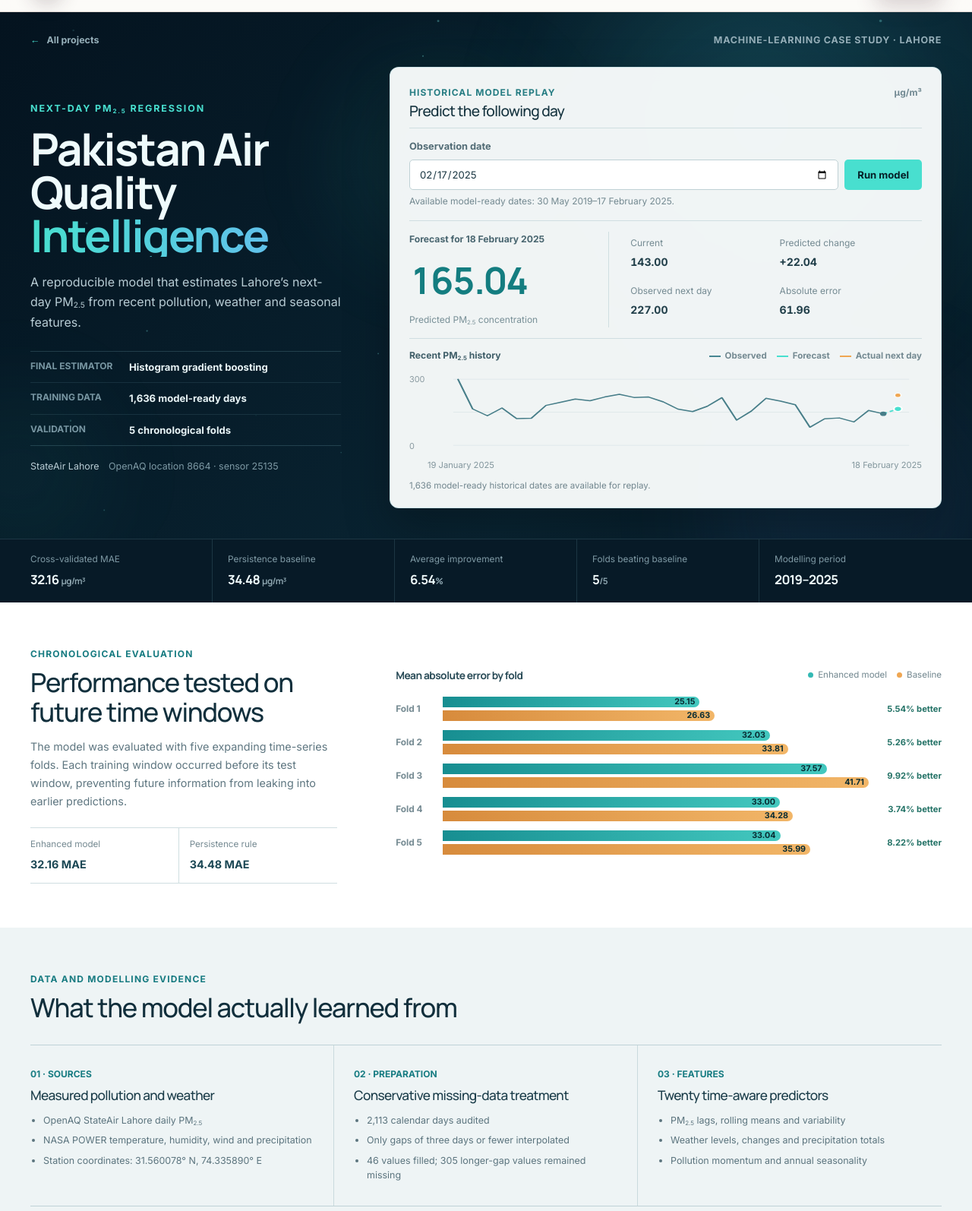
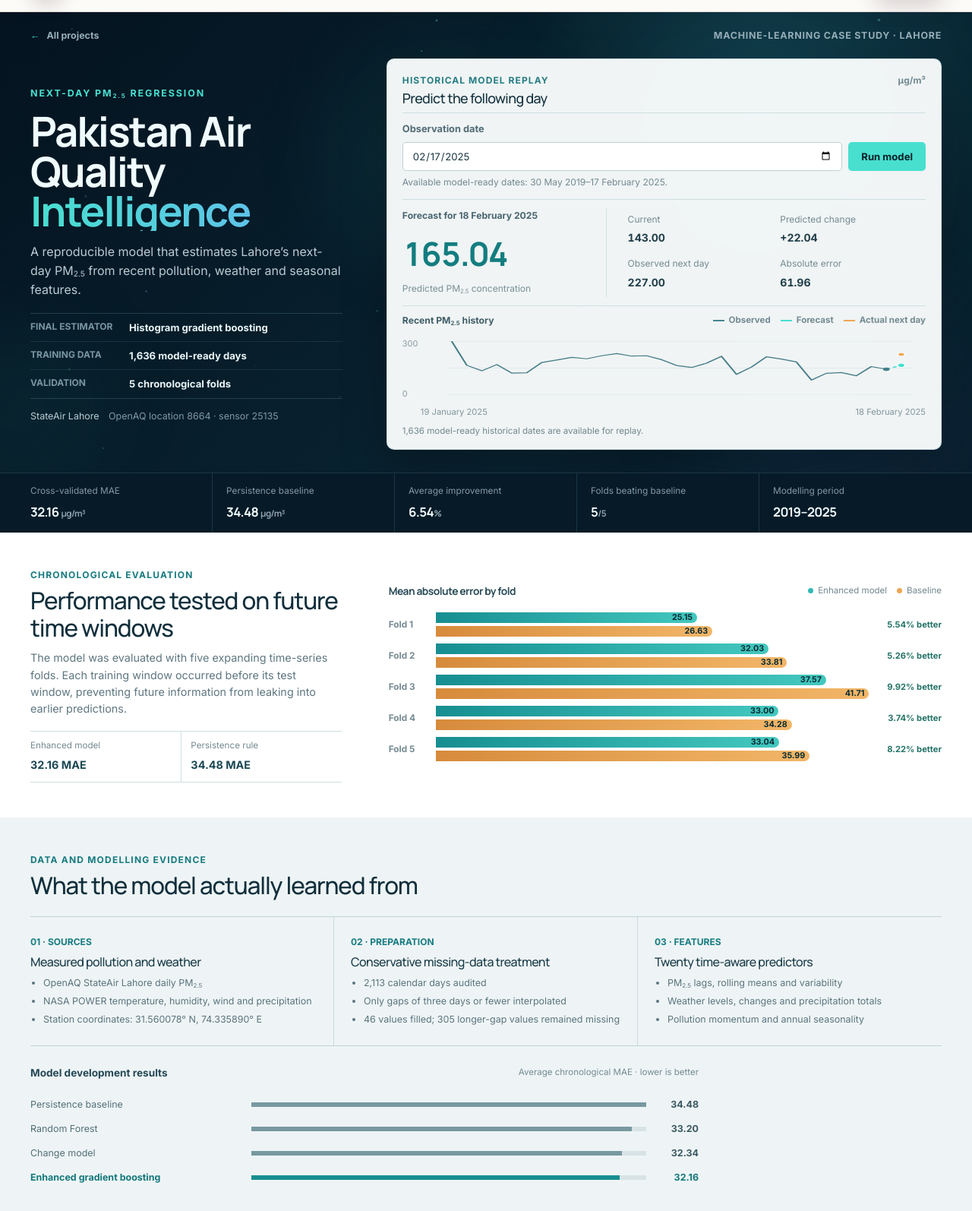
Before and after one commit to DrHiraBenish/DrHiraBenish.github.io, a plain HTML site: page projects/pakistan-air-quality-intelligence/index.html in a window 1280 px wide. Shown: the part 66-1660 px from the top of the page at 76% size. Drawn offline with Linux system fonts and the light colour scheme.

Commit message:
Compact air quality case study layout

```diff
--- a/projects/pakistan-air-quality-intelligence/index.html
+++ b/projects/pakistan-air-quality-intelligence/index.html
@@ -16,7 +16,7 @@
     <link rel="preconnect" href="https://fonts.gstatic.com" crossorigin>
     <link href="https://fonts.googleapis.com/css2?family=Inter:wght@400;500;600;700&amp;family=Manrope:wght@500;600;700;800&amp;display=swap" rel="stylesheet">
     <link rel="stylesheet" href="../../css/style.css?v=19">
-    <link rel="stylesheet" href="project.css?v=8">
+    <link rel="stylesheet" href="project.css?v=9">
 </head>
 <body data-page="projects" class="aq-ml-page">
     <a class="skip-link" href="#main-content">Skip to main content</a>
--- a/projects/pakistan-air-quality-intelligence/project.css
+++ b/projects/pakistan-air-quality-intelligence/project.css
@@ -31,9 +31,9 @@
 
 .forecast-stage {
     position: relative;
-    min-height: 675px;
+    min-height: 600px;
     overflow: hidden;
-    padding: 26px 0 40px;
+    padding: 20px 0 30px;
     color: #edf9fb;
     background:
         radial-gradient(circle at 78% 18%, rgba(40, 144, 166, 0.2), transparent 27%),
@@ -85,7 +85,7 @@
     display: flex;
     justify-content: space-between;
     align-items: center;
-    margin-bottom: 25px;
+    margin-bottom: 20px;
 }
 
 .forecast-topline a,
@@ -105,7 +105,7 @@
     display: grid;
     grid-template-columns: minmax(0, 0.72fr) minmax(560px, 1.28fr);
     align-items: center;
-    gap: clamp(42px, 5vw, 76px);
+    gap: clamp(34px, 4.5vw, 60px);
 }
 
 .forecast-intro { max-width: 545px; }
@@ -122,7 +122,7 @@
 .forecast-intro h1 {
     margin: 0;
     color: #effbfc;
-    font-size: clamp(2.75rem, 4.6vw, 4.5rem);
+    font-size: clamp(2.55rem, 4.25vw, 4.1rem);
     font-weight: 700;
     line-height: 0.97;
 }
@@ -136,15 +136,15 @@
 
 .forecast-deck {
     max-width: 540px;
-    margin: 20px 0 0;
+    margin: 15px 0 0;
     color: #b8ccd4;
     font-size: 1rem;
-    line-height: 1.65;
+    line-height: 1.55;
 }
 
 .forecast-facts {
     display: grid;
-    margin: 25px 0 0;
+    margin: 18px 0 0;
     border-top: 1px solid rgba(145, 202, 216, 0.2);
     border-bottom: 1px solid rgba(145, 202, 216, 0.2);
 }
@@ -152,7 +152,7 @@
 .forecast-facts > div {
     display: grid;
     grid-template-columns: 118px 1fr;
-    padding: 9px 0;
+    padding: 7px 0;
     border-bottom: 1px solid rgba(145, 202, 216, 0.12);
     gap: 12px;
 }
@@ -162,15 +162,15 @@
 .forecast-facts dd { margin: 0; }
 .forecast-facts dt { color: #7896a2; font-size: 0.75rem; font-weight: 700; text-transform: uppercase; }
 .forecast-facts dd { color: #e8f4f6; font-size: 0.82rem; font-weight: 700; }
-.station-note { margin: 16px 0 0; color: #7e9aa5; font-size: 0.78rem; }
+.station-note { margin: 12px 0 0; color: #7e9aa5; font-size: 0.78rem; }
 .station-note span { margin-right: 9px; color: #b9cdd5; }
 
 .prediction-workbench {
-    padding: 23px 25px 20px;
+    padding: 18px 20px 16px;
     color: var(--aq-ink);
     background: rgba(249, 252, 252, 0.965);
     border: 1px solid rgba(151, 202, 211, 0.38);
-    border-radius: 12px;
+    border-radius: 10px;
     box-shadow: 0 26px 60px rgba(0, 0, 0, 0.25);
     backdrop-filter: blur(9px);
 }
@@ -179,7 +179,7 @@
     display: flex;
     justify-content: space-between;
     align-items: start;
-    padding-bottom: 12px;
+    padding-bottom: 9px;
     border-bottom: 1px solid var(--aq-line);
     gap: 20px;
 }
@@ -187,14 +187,14 @@
 .workbench-heading p,
 .workbench-heading h2 { margin: 0; }
 .workbench-heading p { color: #267d83; font-size: 0.75rem; font-weight: 800; letter-spacing: 0.09em; text-transform: uppercase; }
-.workbench-heading h2 { margin-top: 3px; color: #15333f; font-size: 1.2rem; }
+.workbench-heading h2 { margin-top: 3px; color: #15333f; font-size: 1.12rem; }
 .workbench-heading > span { color: #718992; font-size: 0.75rem; font-weight: 700; }
 
-.forecast-form { margin-top: 13px; }
+.forecast-form { margin-top: 10px; }
 .forecast-form label { display: block; margin-bottom: 6px; color: #526c76; font-size: 0.8rem; font-weight: 700; }
 .forecast-form > div { display: grid; grid-template-columns: minmax(0, 1fr) auto; gap: 8px; }
 .forecast-form input,
-.forecast-form button { min-height: 40px; border-radius: 5px; font: inherit; font-size: 0.82rem; }
+.forecast-form button { min-height: 38px; border-radius: 5px; font: inherit; font-size: 0.82rem; }
 .forecast-form input { width: 100%; padding: 0 12px; color: #183541; background: #fff; border: 1px solid #bfd1d5; outline: none; }
 .forecast-form input:focus { border-color: #2b9fa0; box-shadow: 0 0 0 3px rgba(43, 159, 160, 0.1); }
 .forecast-form button { padding: 0 17px; cursor: pointer; color: #062027; background: var(--aq-cyan); border: 0; font-weight: 800; transition: background 180ms ease, transform 180ms ease; }
@@ -205,8 +205,8 @@
     display: grid;
     grid-template-columns: minmax(170px, 0.78fr) minmax(290px, 1.22fr);
     align-items: stretch;
-    margin-top: 15px;
-    padding: 14px 0;
+    margin-top: 12px;
+    padding: 11px 0;
     border-top: 1px solid var(--aq-line);
     border-bottom: 1px solid var(--aq-line);
 }
@@ -216,7 +216,7 @@
 .primary-reading strong,
 .primary-reading small { display: block; }
 .primary-reading span { color: #496670; font-size: 0.76rem; font-weight: 700; }
-.primary-reading strong { margin-top: 2px; color: #147d80; font-size: clamp(2.25rem, 3.8vw, 3.15rem); font-variant-numeric: tabular-nums; }
+.primary-reading strong { margin-top: 2px; color: #147d80; font-size: clamp(2rem, 3.4vw, 2.7rem); font-variant-numeric: tabular-nums; }
 .primary-reading small { color: #789097; font-size: 0.75rem; }
 
 .supporting-readings {
@@ -232,14 +232,14 @@
 .supporting-readings dt { color: #758b93; font-size: 0.75rem; }
 .supporting-readings dd { margin-top: 2px; color: #213f4a; font-size: 0.88rem; font-weight: 800; font-variant-numeric: tabular-nums; }
 
-.history-chart { margin: 12px 0 0; }
+.history-chart { margin: 9px 0 0; }
 .history-chart figcaption { display: flex; justify-content: space-between; align-items: center; color: #405f69; font-size: 0.76rem; font-weight: 700; gap: 14px; }
 .chart-legend { display: flex; align-items: center; color: #748a92; font-size: 0.72rem; gap: 6px; }
 .chart-legend i { width: 15px; height: 2px; background: #478692; }
 .chart-legend i:nth-child(2) { margin-left: 7px; background: var(--aq-cyan); }
 .chart-legend i:nth-child(3) { margin-left: 7px; background: var(--aq-amber); }
 .chart-frame { position: relative; margin-top: 6px; padding-left: 22px; }
-.chart-frame svg { display: block; width: 100%; height: 118px; overflow: visible; }
+.chart-frame svg { display: block; width: 100%; height: 95px; overflow: visible; }
 .axis-high,
 .axis-low { position: absolute; left: 0; color: #8a9ba1; font-size: 0.68rem; }
 .axis-high { top: 5px; }
@@ -252,13 +252,13 @@
 .forecast-point { fill: var(--aq-cyan); stroke: #fff; stroke-width: 2; }
 .actual-point { fill: var(--aq-amber); stroke: #fff; stroke-width: 1.5; }
 .chart-dates { display: flex; justify-content: space-between; padding-left: 24px; color: #82969d; font-size: 0.7rem; }
-.console-message { margin: 9px 0 0; color: #72878f; font-size: 0.72rem; line-height: 1.45; }
+.console-message { margin: 7px 0 0; color: #72878f; font-size: 0.72rem; line-height: 1.4; }
 
 /* Verified metric line */
 
 .evidence-strip { color: #dbecef; background: #071a27; border-top: 1px solid rgba(143, 204, 217, 0.16); }
 .evidence-grid { display: grid; grid-template-columns: repeat(5, 1fr); }
-.evidence-grid > div { padding: 16px 20px; border-right: 1px solid rgba(143, 204, 217, 0.16); }
+.evidence-grid > div { padding: 13px 18px; border-right: 1px solid rgba(143, 204, 217, 0.16); }
 .evidence-grid > div:first-child { padding-left: 0; }
 .evidence-grid > div:last-child { border-right: 0; }
 .evidence-grid span,
@@ -269,8 +269,8 @@
 
 /* Chronological validation */
 
-.validation-section { padding: 58px 0; background: #fff; }
-.validation-layout { display: grid; grid-template-columns: minmax(300px, 0.72fr) minmax(520px, 1.28fr); align-items: center; gap: clamp(42px, 6vw, 86px); }
+.validation-section { padding: 46px 0; background: #fff; }
+.validation-layout { display: grid; grid-template-columns: minmax(300px, 0.72fr) minmax(520px, 1.28fr); align-items: center; gap: clamp(38px, 5vw, 62px); }
 
 .section-copy > p:first-child,
 .section-heading > p,
@@ -292,13 +292,13 @@
 .source-shell h2 {
     margin: 6px 0 0;
     color: #112f3c;
-    font-size: clamp(1.75rem, 2.7vw, 2.5rem);
+    font-size: clamp(1.65rem, 2.45vw, 2.25rem);
     line-height: 1.13;
 }
 
-.section-copy > p:last-of-type { margin: 15px 0 0; color: #5e7680; font-size: 0.9rem; line-height: 1.67; }
-.validation-summary { display: flex; margin: 22px 0 0; border-top: 1px solid var(--aq-line); border-bottom: 1px solid var(--aq-line); }
-.validation-summary div { flex: 1; padding: 12px 14px; border-right: 1px solid var(--aq-line); }
+.section-copy > p:last-of-type { margin: 11px 0 0; color: #5e7680; font-size: 0.9rem; line-height: 1.55; }
+.validation-summary { display: flex; margin: 17px 0 0; border-top: 1px solid var(--aq-line); border-bottom: 1px solid var(--aq-line); }
+.validation-summary div { flex: 1; padding: 9px 12px; border-right: 1px solid var(--aq-line); }
 .validation-summary div:first-child { padding-left: 0; }
 .validation-summary div:last-child { border-right: 0; }
 .validation-summary dt,
@@ -312,7 +312,7 @@
 .fold-chart figcaption > span { display: flex; align-items: center; color: #72878f; font-size: 0.72rem; gap: 6px; }
 .fold-chart figcaption i { width: 7px; height: 7px; background: #34b9b4; border-radius: 50%; }
 .fold-chart figcaption i:nth-of-type(2) { margin-left: 7px; background: var(--aq-amber); }
-.fold-row { display: grid; grid-template-columns: 50px minmax(0, 1fr) 80px; align-items: center; margin-bottom: 12px; gap: 12px; }
+.fold-row { display: grid; grid-template-columns: 50px minmax(0, 1fr) 80px; align-items: center; margin-bottom: 9px; gap: 12px; }
 .fold-row > b { color: #768b93; font-family: Inter, sans-serif; font-size: 0.74rem; letter-spacing: 0; }
 .fold-row > div { display: grid; gap: 4px; }
 .fold-row i { display: block; width: var(--bar); min-width: 55px; height: 14px; overflow: hidden; font-style: normal; background: linear-gradient(90deg, #178e91, #43c8bf); border-radius: 0 9px 9px 0; transform-origin: left; }
@@ -323,22 +323,22 @@
 
 /* Data and model evidence */
 
-.evidence-section { padding: 58px 0 62px; background: #eef4f5; }
+.evidence-section { padding: 46px 0 48px; background: #eef4f5; }
 .section-heading { max-width: 640px; }
-.evidence-columns { display: grid; grid-template-columns: repeat(3, 1fr); margin-top: 30px; border-top: 1px solid #bfd2d6; border-bottom: 1px solid #bfd2d6; }
-.evidence-columns article { padding: 23px 26px; border-right: 1px solid #c9dadd; }
+.evidence-columns { display: grid; grid-template-columns: repeat(3, 1fr); margin-top: 22px; border-top: 1px solid #bfd2d6; border-bottom: 1px solid #bfd2d6; }
+.evidence-columns article { padding: 18px 22px; border-right: 1px solid #c9dadd; }
 .evidence-columns article:first-child { padding-left: 0; }
 .evidence-columns article:last-child { padding-right: 0; border-right: 0; }
 .evidence-columns article > span { color: #177c82; font-size: 0.75rem; font-weight: 800; text-transform: uppercase; }
-.evidence-columns h3 { margin: 7px 0 0; color: #1b3d4a; font-size: 1.08rem; }
-.evidence-columns ul { margin: 14px 0 0; padding-left: 17px; }
-.evidence-columns li { margin-bottom: 8px; color: #5b747e; font-size: 0.78rem; line-height: 1.5; }
+.evidence-columns h3 { margin: 6px 0 0; color: #1b3d4a; font-size: 1rem; }
+.evidence-columns ul { margin: 10px 0 0; padding-left: 17px; }
+.evidence-columns li { margin-bottom: 6px; color: #5b747e; font-size: 0.78rem; line-height: 1.45; }
 
-.model-results { max-width: 880px; margin-top: 31px; }
+.model-results { max-width: 880px; margin-top: 24px; }
 .results-heading { display: flex; justify-content: space-between; align-items: center; margin-bottom: 14px; gap: 18px; }
 .results-heading span { color: #254956; font-size: 0.85rem; font-weight: 800; }
 .results-heading small { color: #748b94; font-size: 0.72rem; }
-.result-row { display: grid; grid-template-columns: minmax(180px, 0.8fr) minmax(280px, 1.5fr) 55px; align-items: center; min-height: 36px; gap: 14px; }
+.result-row { display: grid; grid-template-columns: minmax(180px, 0.8fr) minmax(280px, 1.5fr) 55px; align-items: center; min-height: 32px; gap: 14px; }
 .result-row > span { color: #536f79; font-size: 0.78rem; }
 .result-row > i { display: block; height: 6px; background: #d7e3e5; }
 .result-row > i b { display: block; width: var(--result); height: 100%; background: #7799a0; transform-origin: left; }
@@ -353,7 +353,7 @@
 .model-workflow {
     position: relative;
     overflow: hidden;
-    padding: 58px 0 60px;
+    padding: 46px 0 48px;
     color: #dcecef;
     background:
         radial-gradient(circle at 12% 90%, rgba(73, 226, 207, 0.09), transparent 26%),
@@ -379,23 +379,23 @@
 .workflow-heading h2 { color: #effafb; }
 .workflow-heading > p { max-width: 440px; margin: 0; color: #91aab5; font-size: 0.9rem; line-height: 1.62; }
 
-.workflow-track { position: relative; display: grid; grid-template-columns: repeat(5, 1fr); margin: 34px 0 30px; padding: 0; list-style: none; }
-.workflow-track::before { position: absolute; top: 25px; right: 8%; left: 8%; height: 1px; content: ""; background: linear-gradient(90deg, rgba(73, 226, 207, 0.1), rgba(73, 226, 207, 0.65), rgba(110, 185, 255, 0.25)); }
-.workflow-track::after { position: absolute; top: 22px; left: 7%; width: 7px; height: 7px; content: ""; background: var(--aq-cyan); border-radius: 50%; box-shadow: 0 0 13px var(--aq-cyan); animation: pipeline-travel 6s ease-in-out infinite; }
+.workflow-track { position: relative; display: grid; grid-template-columns: repeat(5, 1fr); margin: 28px 0 23px; padding: 0; list-style: none; }
+.workflow-track::before { position: absolute; top: 22px; right: 8%; left: 8%; height: 1px; content: ""; background: linear-gradient(90deg, rgba(73, 226, 207, 0.1), rgba(73, 226, 207, 0.65), rgba(110, 185, 255, 0.25)); }
+.workflow-track::after { position: absolute; top: 19px; left: 7%; width: 7px; height: 7px; content: ""; background: var(--aq-cyan); border-radius: 50%; box-shadow: 0 0 13px var(--aq-cyan); animation: pipeline-travel 6s ease-in-out infinite; }
 .workflow-track li { position: relative; z-index: 1; display: grid; justify-items: center; padding: 0 14px; text-align: center; }
-.workflow-track li > span { display: grid; place-items: center; width: 50px; height: 50px; color: var(--aq-cyan); background: #092333; border: 1px solid rgba(73, 226, 207, 0.36); border-radius: 50%; box-shadow: 0 0 0 7px rgba(73, 226, 207, 0.025); font-size: 0.75rem; font-weight: 800; transition: transform 200ms ease, box-shadow 200ms ease; }
+.workflow-track li > span { display: grid; place-items: center; width: 44px; height: 44px; color: var(--aq-cyan); background: #092333; border: 1px solid rgba(73, 226, 207, 0.36); border-radius: 50%; box-shadow: 0 0 0 6px rgba(73, 226, 207, 0.025); font-size: 0.75rem; font-weight: 800; transition: transform 200ms ease, box-shadow 200ms ease; }
 .workflow-track li:hover > span { transform: translateY(-4px); box-shadow: 0 0 0 8px rgba(73, 226, 207, 0.06), 0 0 20px rgba(73, 226, 207, 0.12); }
-.workflow-track li div { margin-top: 14px; }
+.workflow-track li div { margin-top: 10px; }
 .workflow-track strong { color: #edfafa; font-size: 0.84rem; }
 .workflow-track p { margin: 6px 0 0; color: #809ca8; font-size: 0.76rem; line-height: 1.48; }
 
 .model-specification { display: grid; grid-template-columns: minmax(300px, 0.72fr) minmax(470px, 1.28fr); color: #d9e9ed; border-top: 1px solid rgba(144, 211, 225, 0.18); border-bottom: 1px solid rgba(144, 211, 225, 0.18); }
-.spec-code { display: grid; align-content: center; min-height: 164px; padding: 23px 30px 23px 0; border-right: 1px solid rgba(144, 211, 225, 0.18); }
+.spec-code { display: grid; align-content: center; min-height: 135px; padding: 18px 26px 18px 0; border-right: 1px solid rgba(144, 211, 225, 0.18); }
 .spec-code > span { color: #7797a4; font-size: 0.75rem; font-weight: 800; letter-spacing: 0.1em; text-transform: uppercase; }
 .spec-code p { margin: 8px 0 6px; color: var(--aq-cyan); font-family: Manrope, sans-serif; font-size: 1.55rem; font-weight: 700; }
 .spec-code small { color: #829eaa; font-size: 0.75rem; }
-.model-specification dl { display: grid; grid-template-columns: repeat(3, 1fr); align-content: center; margin: 0; padding: 17px 0 17px 28px; }
-.model-specification dl div { padding: 10px 13px; }
+.model-specification dl { display: grid; grid-template-columns: repeat(3, 1fr); align-content: center; margin: 0; padding: 12px 0 12px 24px; }
+.model-specification dl div { padding: 8px 11px; }
 .model-specification dt,
 .model-specification dd { margin: 0; }
 .model-specification dt { color: #7795a2; font-size: 0.7rem; text-transform: uppercase; }
@@ -403,20 +403,20 @@
 
 /* Responsible use and source */
 
-.responsible-model { padding: 55px 0; background: #fff; }
-.responsible-layout { display: grid; grid-template-columns: minmax(270px, 0.68fr) minmax(550px, 1.32fr); gap: 48px; }
-.responsible-heading h2 { font-size: clamp(1.7rem, 2.45vw, 2.3rem); }
+.responsible-model { padding: 44px 0; background: #fff; }
+.responsible-layout { display: grid; grid-template-columns: minmax(270px, 0.68fr) minmax(550px, 1.32fr); gap: 35px; }
+.responsible-heading h2 { font-size: clamp(1.6rem, 2.25vw, 2.1rem); }
 .responsible-columns { display: grid; grid-template-columns: repeat(3, 1fr); border-top: 1px solid var(--aq-line); border-bottom: 1px solid var(--aq-line); }
-.responsible-columns article { padding: 18px; border-right: 1px solid var(--aq-line); }
+.responsible-columns article { padding: 14px; border-right: 1px solid var(--aq-line); }
 .responsible-columns article:last-child { border-right: 0; }
 .responsible-columns article > span { color: #177b81; font-size: 0.75rem; font-weight: 800; text-transform: uppercase; }
-.responsible-columns p { margin: 11px 0 0; color: #5d757f; font-size: 0.78rem; line-height: 1.55; }
+.responsible-columns p { margin: 8px 0 0; color: #5d757f; font-size: 0.78rem; line-height: 1.48; }
 
-.project-source { padding: 44px 0; color: #d9e9ed; background: #061723; }
+.project-source { padding: 36px 0; color: #d9e9ed; background: #061723; }
 .source-shell { display: flex; justify-content: space-between; align-items: center; gap: 32px; }
 .source-shell > div:first-child { max-width: 610px; }
 .source-shell > div > p { color: var(--aq-cyan); }
-.source-shell h2 { color: #eefafb; font-size: clamp(1.5rem, 2.2vw, 2.05rem); }
+.source-shell h2 { color: #eefafb; font-size: clamp(1.45rem, 2vw, 1.9rem); }
 .source-shell > div:first-child > span { display: block; margin-top: 8px; color: #89a3ae; font-size: 0.78rem; line-height: 1.5; }
 .source-actions { display: flex; flex-wrap: wrap; justify-content: flex-end; align-items: center; gap: 9px 17px; }
 .source-actions a { color: #abc3cc; font-size: 0.75rem; font-weight: 800; transition: color 180ms ease, transform 180ms ease; }
@@ -475,27 +475,27 @@
     .forecast-topline p { display: none; }
     .forecast-intro h1 { font-size: clamp(2.5rem, 12vw, 3.5rem); }
     .forecast-facts > div { grid-template-columns: 110px 1fr; }
-    .prediction-workbench { padding: 19px 16px 17px; }
+    .prediction-workbench { padding: 16px 14px 14px; }
     .forecast-form > div { grid-template-columns: 1fr; }
     .forecast-result { grid-template-columns: 1fr; }
     .primary-reading { padding: 0 0 12px; border-right: 0; border-bottom: 1px solid var(--aq-line); }
     .supporting-readings { padding: 10px 0 0; }
-    .chart-frame svg { height: 105px; }
+    .chart-frame svg { height: 88px; }
     .evidence-grid { grid-template-columns: repeat(2, 1fr); }
     .evidence-grid > div,
-    .evidence-grid > div:first-child { padding: 14px 12px; border-right: 1px solid rgba(143, 204, 217, 0.16); border-top: 1px solid rgba(143, 204, 217, 0.16); }
+    .evidence-grid > div:first-child { padding: 11px 10px; border-right: 1px solid rgba(143, 204, 217, 0.16); border-top: 1px solid rgba(143, 204, 217, 0.16); }
     .evidence-grid > div:nth-child(-n+2) { border-top: 0; }
     .evidence-grid > div:nth-child(2n) { border-right: 0; }
     .validation-section,
     .evidence-section,
     .model-workflow,
-    .responsible-model { padding: 43px 0; }
+    .responsible-model { padding: 36px 0; }
     .fold-row { grid-template-columns: 44px minmax(0, 1fr) 70px; gap: 8px; }
     .result-row { grid-template-columns: minmax(145px, 0.9fr) minmax(100px, 1.1fr) 48px; gap: 8px; }
     .workflow-track { grid-template-columns: 1fr; gap: 15px; }
-    .workflow-track::before { top: 24px; bottom: 24px; left: 24px; width: 1px; height: auto; }
+    .workflow-track::before { top: 22px; bottom: 22px; left: 22px; width: 1px; height: auto; }
     .workflow-track::after { display: none; }
-    .workflow-track li { grid-template-columns: 50px 1fr; justify-items: start; padding: 0; text-align: left; gap: 16px; }
+    .workflow-track li { grid-template-columns: 44px 1fr; justify-items: start; padding: 0; text-align: left; gap: 14px; }
     .workflow-track li div { margin-top: 0; }
     .model-specification dl { grid-template-columns: repeat(2, 1fr); }
     .responsible-columns { grid-template-columns: 1fr; }
```
